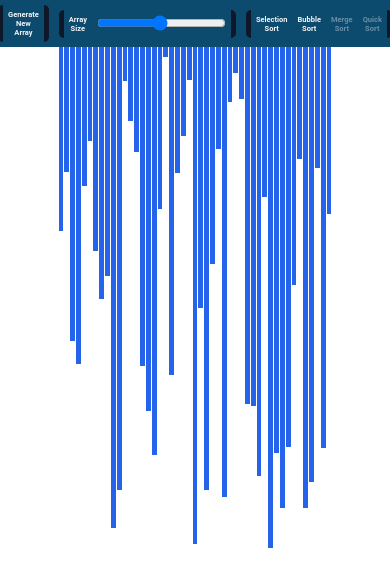
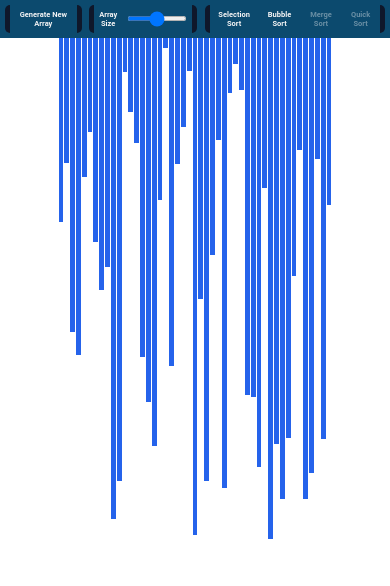
Before and after one commit to rhodesrt/sort-visualization, a React (Create React App) app: page / in a window 390 px wide. Shown: the top 586 px of the page. Built offline with nearby package versions, Linux system fonts and the light colour scheme.

Commit message:
added mobile support

```diff
--- a/src/componentStyles.css
+++ b/src/componentStyles.css
@@ -47,29 +47,52 @@
   .nav-container {
     gap: 4rem;
   }
+  input[type="range"] {
+    width: 120px;
+    height: 7px;
+  }
 }
-@media (max-width: 692px) {
+@media (max-width: 684px) {
   :root {
     font-size: 8px;
   }
   .nav-container {
     gap: 3rem;
   }
+  input[type="range"] {
+    width: 100px;
+    height: 6px;
+  }
 }
-@media (max-width: 570px) {
+@media (max-width: 540px) {
   :root {
     font-size: 6px;
   }
   .nav-container {
-    gap: 2.5rem;
+    gap: 2rem;
+  }
+  input[type="range"] {
+    width: 80px;
   }
 }
-@media (max-width: 463px) {
+@media (max-width: 406px) {
   :root {
     font-size: 5px;
   }
   .nav-container {
-    gap: 2rem;
+    gap: 1.5rem;
+  }
+  input[type="range"] {
+    width: 60px;
+    height: 5px;
+  }
+}
+@media (max-width: 332px) {
+  .nav-container {
+    gap: 0.1rem;
+  }
+  input[type="range"] {
+    width: 50px;
   }
 }
 .nav-container > div {
```
